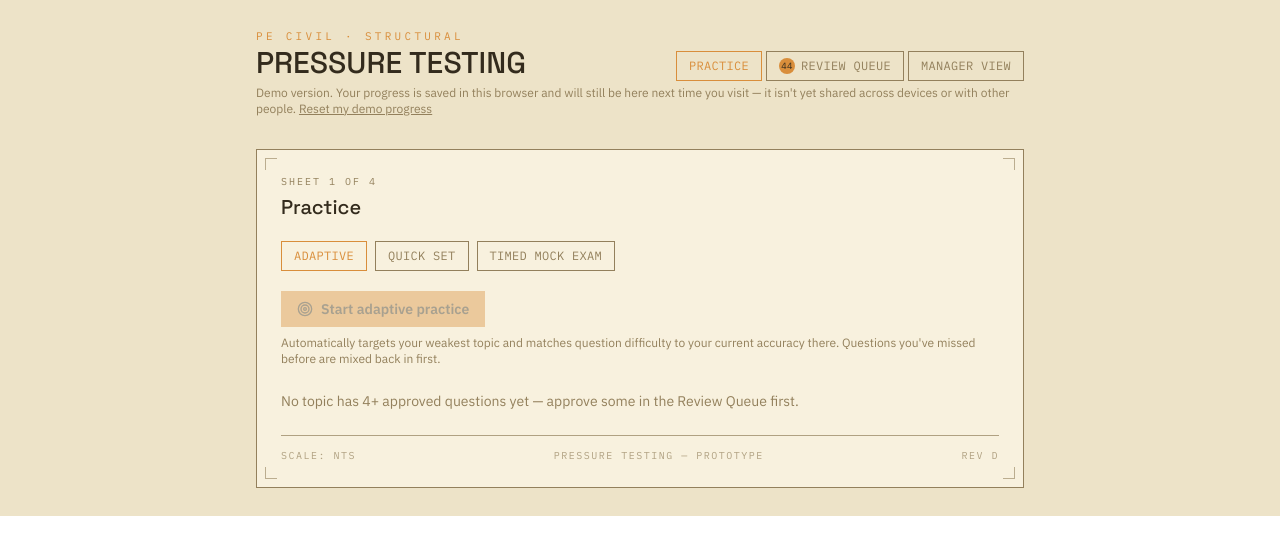
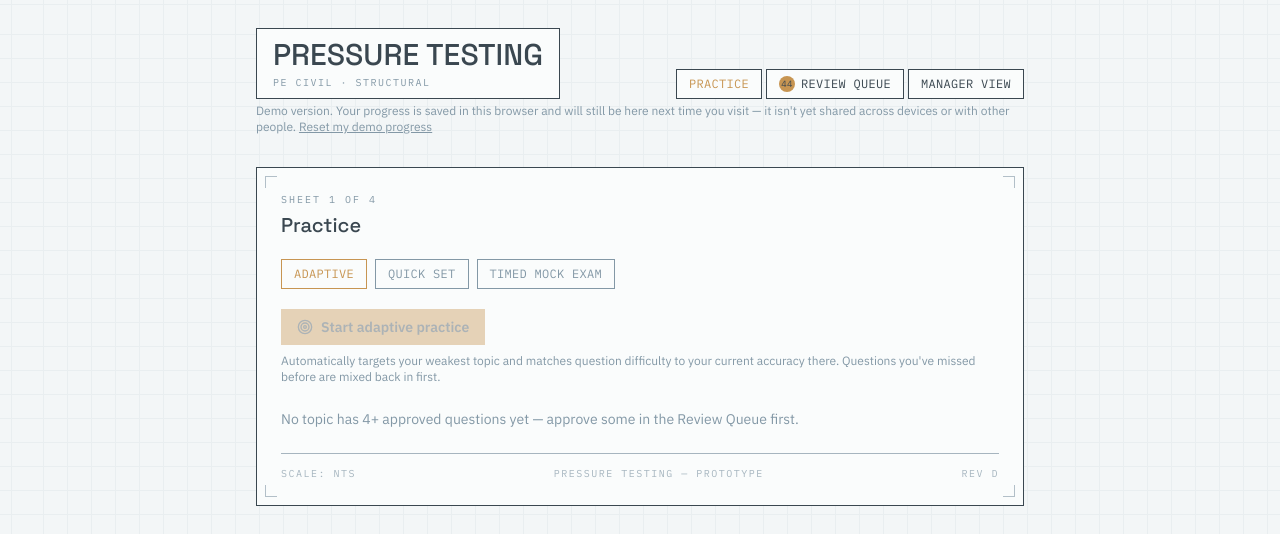
Before and after one commit to Ericmaier100/Pressure-Testing, a React (Vite) app: page / in a window 1280 px wide. Shown: the top 554 px of the page. Built offline with nearby package versions, Linux system fonts and the light colour scheme.

Commit message:
Update App.jsx

```diff
--- a/src/App.jsx
+++ b/src/App.jsx
@@ -11,14 +11,15 @@ const TOPICS = [
 ];
 
 // Warm "drafting vellum" palette — cream/tan paper tones instead of dark blueprint
-const PAPER = "#EDE3C8";    // page background
-const PAPER_2 = "#F8F1DE";  // sheet/panel background, lighter cream
-const INK = "#332B1D";      // primary text — dark ink brown
+const PAPER = "#F3F6F7";    // page background — soft, muted blue-gray, not bright white
+const PAPER_2 = "#FAFCFC";  // sheet/panel/card background — gentle off-white
+const INK = "#3A4750";      // primary text and outlines — softened slate, not near-black
 const LINE = INK;           // kept as an alias so no text ends up unreadable
-const STEEL = "#93805C";    // secondary text, borders — warm taupe
-const AMBER = "#D98E3B";    // accent — warm amber/rust
-const RED = "#B5482F";      // incorrect / weak — terracotta
-const GREEN = "#5C7A52";    // correct / strong — sage green
+const STEEL = "#8398A6";    // secondary text — soft muted blue-gray
+const AMBER = "#C79552";    // accent — muted, desaturated amber
+const RED = "#B5514A";      // incorrect / weak — softened terracotta
+const GREEN = "#4F8058";    // correct / strong — muted sage green
+const GRID_LINE = "#E9EEF0"; // barely-there calc-pad grid lines
 
 let idCounter = 300;
 function nextId() {
@@ -168,7 +169,7 @@ function DimensionBar({ label, value }) {
 
 function Sheet({ sheetNo, title, children }) {
   return (
-    <div className="relative border rounded-none p-6" style={{ borderColor: STEEL, borderWidth: 1, background: PAPER_2 }}>
+    <div className="relative border rounded-none p-6" style={{ borderColor: INK, borderWidth: 1, background: PAPER_2 }}>
       {["top-2 left-2 border-l border-t", "top-2 right-2 border-r border-t", "bottom-2 left-2 border-l border-b", "bottom-2 right-2 border-r border-b"].map((pos, i) => (
         <div key={i} className={`absolute ${pos} w-3 h-3`} style={{ borderColor: STEEL, opacity: 0.6 }} />
       ))}
@@ -228,7 +229,7 @@ function QuizRunner({ quiz, submitted, answers, onAnswer, onSubmit, allAnswered
                   return (
                     <button key={oi} disabled={submitted} onClick={() => onAnswer(i, oi)}
                       className="text-left px-3 py-2 text-sm flex items-center gap-2 rounded-none border transition"
-                      style={{ borderColor: showCorrect ? GREEN : showWrongPick ? RED : isSelected ? AMBER : STEEL, background: isSelected && !submitted ? "rgba(217,142,59,0.15)" : "transparent", color: LINE, fontFamily: "'IBM Plex Sans', sans-serif" }}>
+                      style={{ borderColor: showCorrect ? GREEN : showWrongPick ? RED : isSelected ? AMBER : STEEL, background: isSelected && !submitted ? "rgba(199,149,82,0.15)" : "transparent", color: LINE, fontFamily: "'IBM Plex Sans', sans-serif" }}>
                       {showCorrect && <CheckCircle2 className="w-4 h-4 shrink-0" style={{ color: GREEN }} />}
                       {showWrongPick && <XCircle className="w-4 h-4 shrink-0" style={{ color: RED }} />}
                       <span>{opt}</span>
@@ -635,21 +636,25 @@ export default function App() {
   }
 
   return (
-    <div style={{ background: PAPER, minHeight: "100%", padding: "28px 20px" }}>
+    <div style={{
+      background: `repeating-linear-gradient(0deg, transparent, transparent 23px, ${GRID_LINE} 23px, ${GRID_LINE} 24px), repeating-linear-gradient(90deg, transparent, transparent 23px, ${GRID_LINE} 23px, ${GRID_LINE} 24px), ${PAPER}`,
+      backgroundPosition: "20px 28px",
+      minHeight: "100%", padding: "28px 20px"
+    }}>
       <style>{`
         @import url('https://fonts.googleapis.com/css2?family=Space+Grotesk:wght@500;700&family=IBM+Plex+Sans:wght@400;500;600&family=IBM+Plex+Mono:wght@400;500;600&display=swap');
         select option { background: ${PAPER}; }
       `}</style>
       <div className="max-w-3xl mx-auto">
         <div className="flex items-end justify-between mb-1 flex-wrap gap-3">
-          <div>
-            <div className="text-[11px] tracking-[0.3em] uppercase" style={{ color: AMBER, fontFamily: "'IBM Plex Mono', monospace" }}>PE Civil · Structural</div>
+          <div className="border px-4 py-2" style={{ borderColor: INK, background: PAPER_2 }}>
             <h1 className="text-3xl" style={{ color: LINE, fontFamily: "'Space Grotesk', sans-serif" }}>PRESSURE TESTING</h1>
+            <div className="text-[10px] tracking-[0.15em] uppercase mt-0.5" style={{ color: STEEL, fontFamily: "'IBM Plex Mono', monospace" }}>PE Civil · Structural</div>
           </div>
           <div className="flex gap-1 flex-wrap">
             {[["practice", "Practice"], ["review", "Review Queue"], ["dashboard", "Manager view"]].map(([key, label]) => (
               <button key={key} onClick={() => setView(key)} className="px-3 py-1.5 text-xs uppercase tracking-wide rounded-none border flex items-center gap-1.5"
-                style={{ borderColor: view === key ? AMBER : STEEL, color: view === key ? AMBER : STEEL, fontFamily: "'IBM Plex Mono', monospace" }}>
+                style={{ borderColor: INK, background: PAPER_2, color: view === key ? AMBER : INK, fontFamily: "'IBM Plex Mono', monospace" }}>
                 {key === "review" && bank.pending.length > 0 && (
                   <span className="inline-flex items-center justify-center rounded-full text-[9px] w-4 h-4" style={{ background: AMBER, color: INK }}>{bank.pending.length}</span>
                 )}
```
